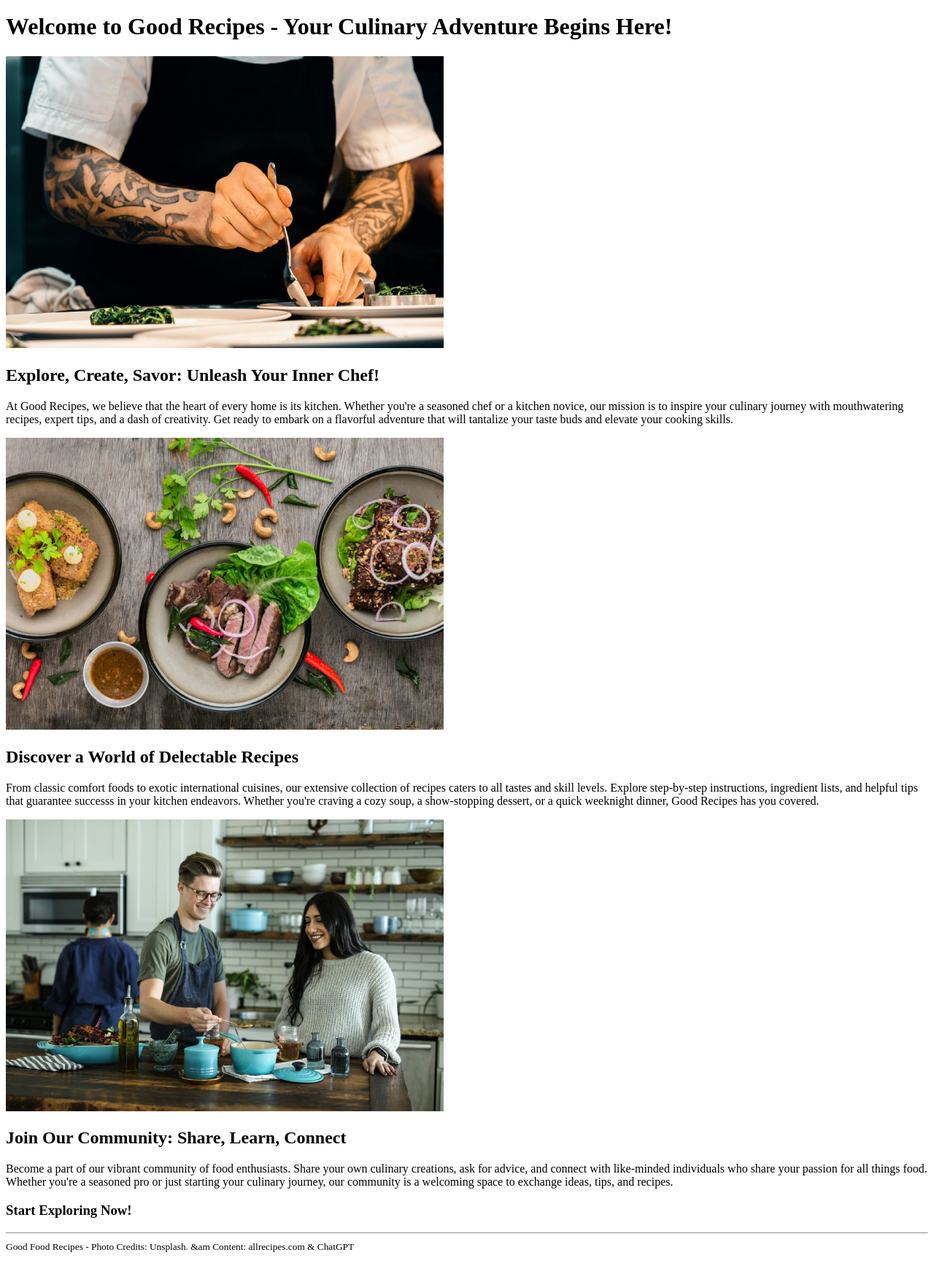
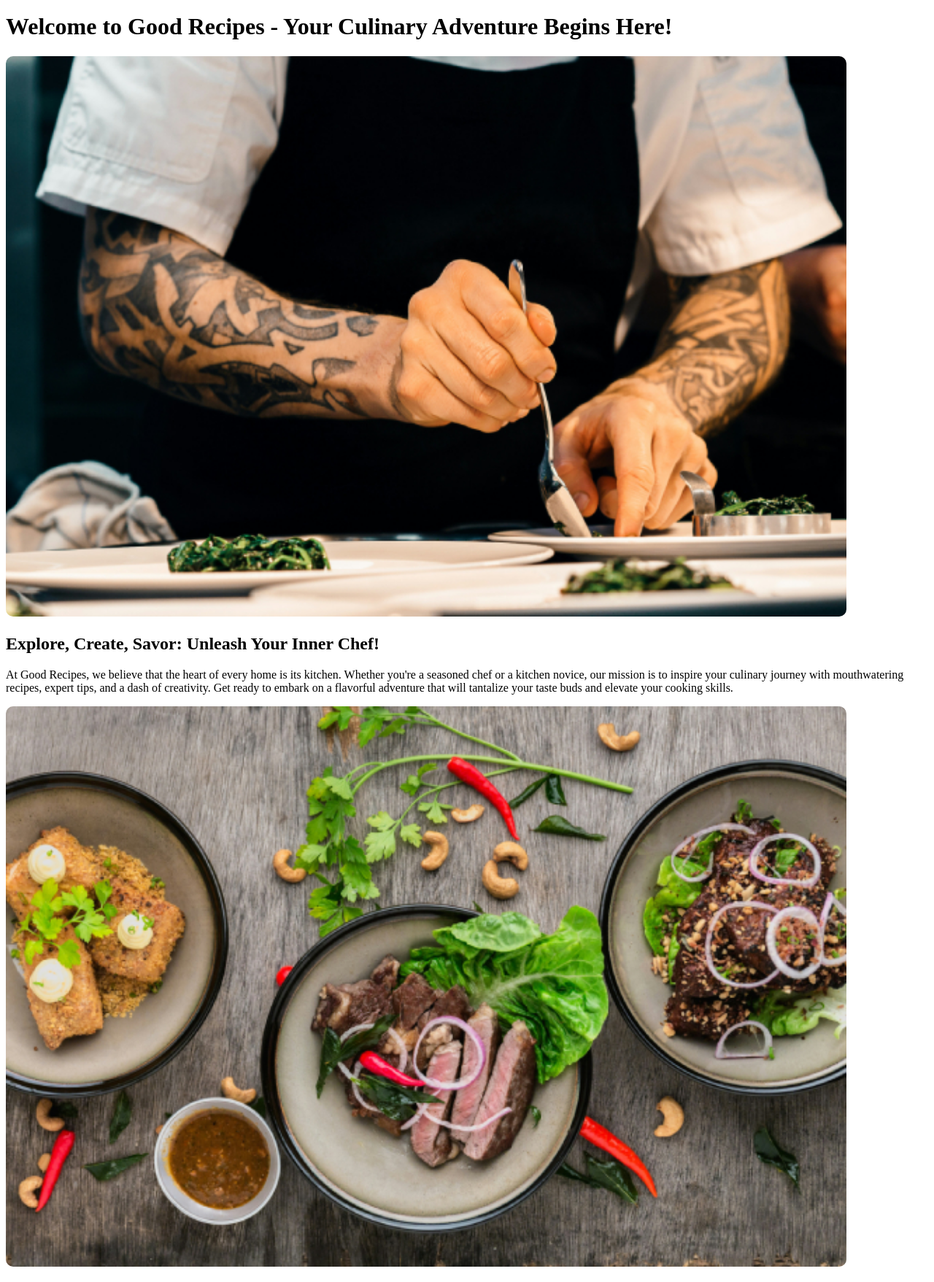
Before and after one commit to QuintessaCodes/good-recipe-eatery, a plain HTML site: page index.html in a window 1280 px wide. Shown: the part 140-1897 px from the top of the page at 73% size. Before the commit the page ends 1865 px from the top, so only its background shows below. Drawn offline with Linux system fonts and the light colour scheme.

Commit message:
Chore: added style attribute to the images across the 3 files, added comments too

```diff
--- a/index.html
+++ b/index.html
@@ -15,13 +15,24 @@
 
     <main>
         <h1>Welcome to Good Recipes - Your Culinary Adventure Begins Here!</h1>
-        <img src="images/chef.jpg" alt="a male chef setting a plate of food">
+        <img src="images/chef.jpg" alt="a male chef setting a plate of food" style="object-fit: cover; border-radius: 10px; width: clamp(90vw, 70vw, 50vw); height: 100%;">
+        <!-- explanation of the styles added to the image
+        1. object-fit: cover-> this maintains the aspect ratio of the image while changing its width and height so it doesn't look distorted.
+        2. border-radius-> this adds a bit of curve on the edge of the image to make it look more appealing and not just rectangles.
+        3. clamp in the width -> takes 3 width values for small screen, medium screen and large screen. vw unit means viewport width which means the total width of your screen, be it mobile or laptop. so 90vw means 90% of the screen width. this is similar to vh which is viewport height.
+        *90vw or vh is not same as 90%. 90% means that the element or image would take up 90% of its parent width or height eg
+        <div style="width: 200px;">
+            <img src="" alt="" style="width: 90%;">
+        </div>
+        *the image width would be 90% of 200px which is 180px.
+        4. height: 100%-> lets the image maintain its normal height.
+        -->
         <h2>Explore, Create, Savor: Unleash Your Inner Chef!</h2>
         <p>At Good Recipes, we believe that the heart of every home is its kitchen. Whether you're a seasoned chef or a kitchen novice, our mission is to inspire your culinary journey with mouthwatering recipes, expert tips, and a dash of creativity. Get ready to embark on a flavorful adventure that will tantalize your taste buds and elevate your cooking skills.</p>
-        <img src="images/assorted-foods.jpg" alt="3 plates of assorted foods">
+        <img src="images/assorted-foods.jpg" alt="3 plates of assorted foods" style="object-fit: cover; border-radius: 10px; width: clamp(90vw, 70vw, 50vw); height: 100%;">
         <h2>Discover a World of Delectable Recipes</h2>
         <p>From classic comfort foods to exotic international cuisines, our extensive collection of recipes caters to all tastes and skill levels. Explore step-by-step instructions, ingredient lists, and helpful tips that guarantee successs in your kitchen endeavors. Whether you're craving a cozy soup, a show-stopping dessert, or a quick weeknight dinner, Good Recipes has you covered.</p>
-        <img src="images/cooking-community.jpg" alt="a smiling male chef mixing ingredients with a female in the kitchen and another male chef cooking in the background">
+        <img src="images/cooking-community.jpg" alt="a smiling male chef mixing ingredients with a female in the kitchen and another male chef cooking in the background" style="object-fit: cover; border-radius: 10px; width: clamp(90vw, 70vw, 50vw); height: 100%;">
         <h2>Join Our Community: Share, Learn, Connect</h2>
         <p>Become a part of our vibrant community of food enthusiasts. Share your own culinary creations, ask for advice, and connect with like-minded individuals who share your passion for all things food. Whether you're a seasoned pro or just starting your culinary journey, our community is a welcoming space to exchange ideas, tips, and recipes.</p>
         <h3>Start Exploring Now!</h3>
@@ -29,7 +40,7 @@
     </main>
 
     <footer>
-        <small>Good Food Recipes - Photo Credits: Unsplash. &am Content: allrecipes.com &amp; ChatGPT</small>
+        <small>Good Food Recipes - Photo Credits: Unsplash. Content: allrecipes.com &amp; ChatGPT</small>
     </footer>
 </body>
 </html>
```
Also changed, not shown: favorites.html (+14 -3 lines), featured.html (+12 -1 lines).
